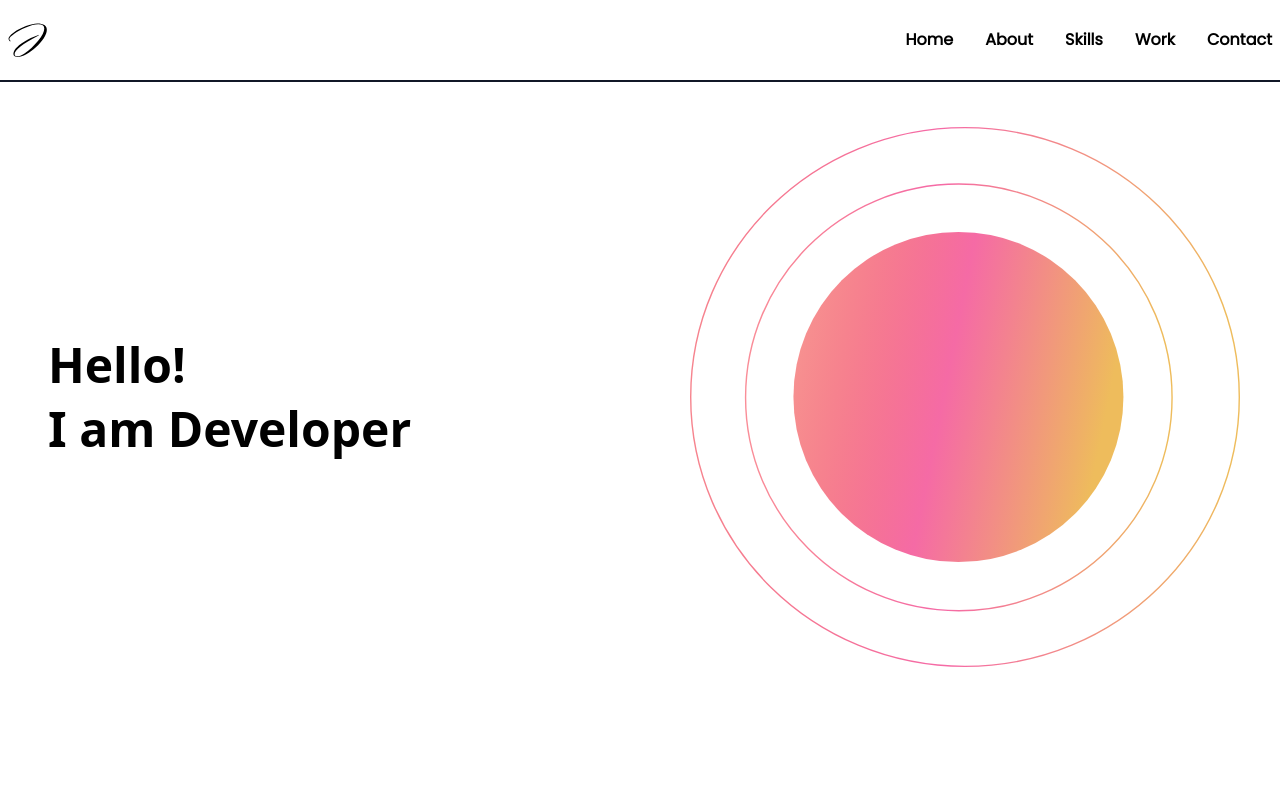
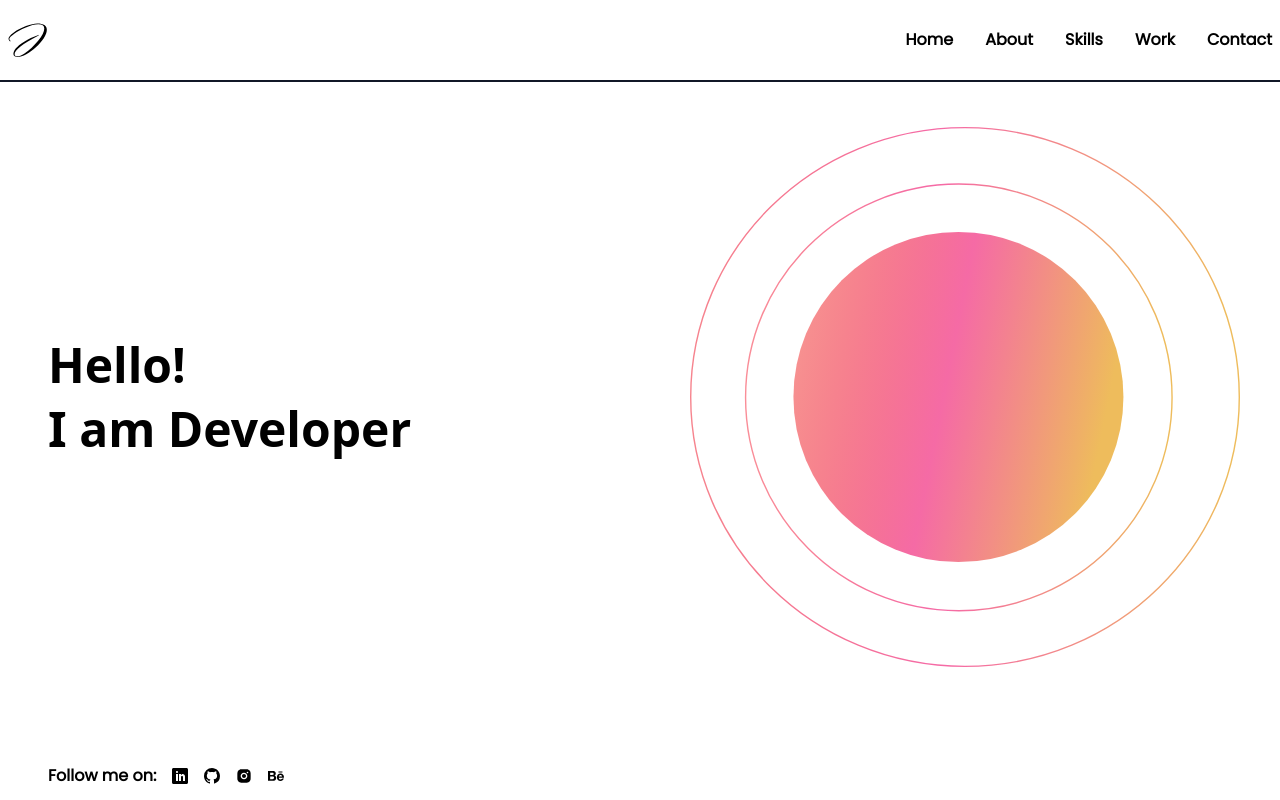
Before and after one commit to Rutuza/Vite-Portfolio, a React (Vite) app: page / in a window 1280 px wide. Built offline with nearby package versions, Linux system fonts and the light colour scheme.

Commit message:
follow me div fixed on all ratios

```diff
--- a/src/components/Navbar.jsx
+++ b/src/components/Navbar.jsx
@@ -25,13 +25,10 @@ function Navbar() {
 
             </div>
 
-
-
-            <div onClick={() => {setIsVisible(!isVisible)}} className='sm:hidden'>
+            <div onClick={() => {setIsVisible(!isVisible)}} className='sm:hidden max-sm:hidden'>
               <div className='w-8 h-1.5 m-2 border rounded bg-black'></div>
               <div className='w-8 h-1.5 m-2 border rounded bg-black'></div>
               <div className='w-8 h-1.5 m-2 border rounded bg-black'></div>
-
             </div>
         </nav>
       </header>
--- a/src/pages/Home.jsx
+++ b/src/pages/Home.jsx
@@ -50,7 +50,8 @@ function Home() {
             <img src={circles} alt="" srcset="" />
           </div>
         </div>
-        {/* <div className='font-pop w-full py-10 flex items-center gap-4 max-sm:justify-center max-sm:text-base max-sm:font-semibold sm:justify-center lg:absolute'>
+
+        <div className='py-3 flex flex-row items-center gap-4 font-pop font-semibold max-sm:pt-4 max-sm:flex max-sm:justify-center max-sm:text-sm sm:justify-center sm:pt-5 lg:absolute lg:left-12 lg:bottom-0'>
           <span>Follow me on: </span>
           <ul className='flex gap-4'>
             <li><a href="#" target='_blank'><ImLinkedin /></a></li>
@@ -58,7 +59,7 @@ function Home() {
             <li><a href="#" target='_blank'></a><RiInstagramFill /></li>
             <li><a href="#" target='_blank'></a><FaBehance /></li>
           </ul>
-        </div> */}
+        </div>
       </div>
     </>
   );
```
